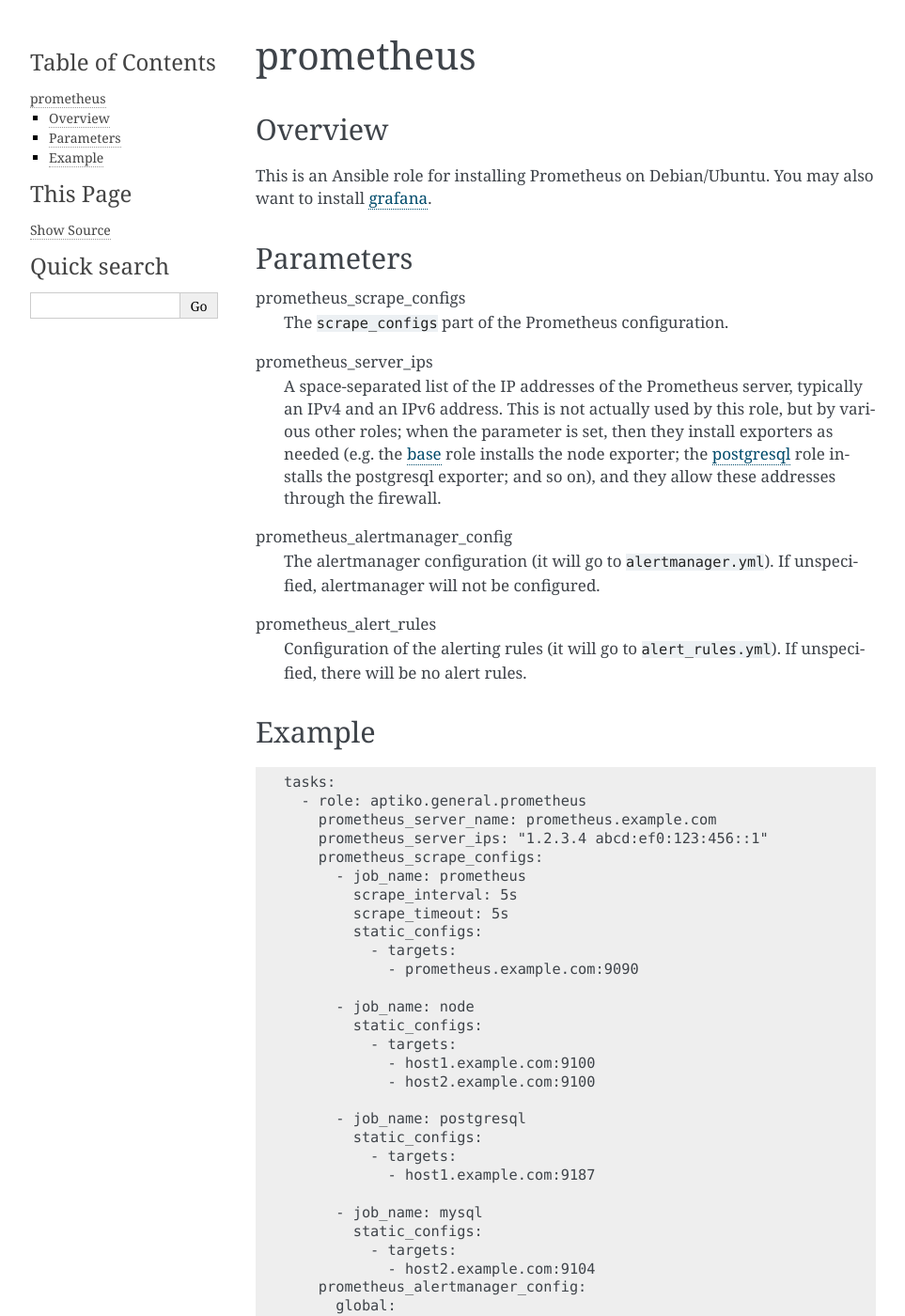
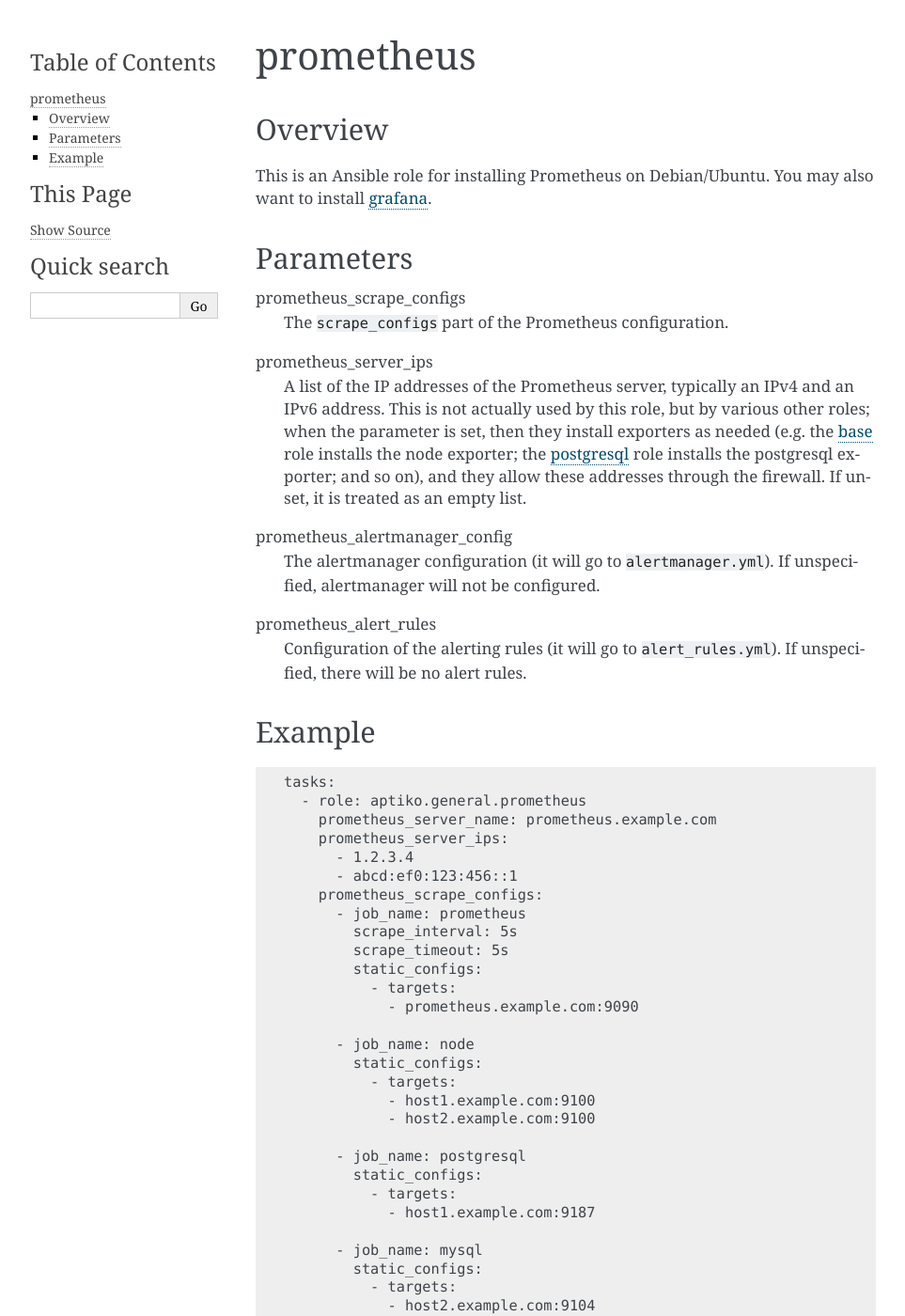
Before and after one commit to aptiko/aptiko.general, a Sphinx documentation site: the page built from docs/prometheus.rst, in a window 1280 px wide and 1400 px high. Shown: the whole window at 94% size, without its empty margins (148-1111 px from the left). Built offline with Sphinx 7.4.7, drawn with Linux system fonts in a browser that asks for light colours; some of the changed text lies outside the part shown.

Commit message:
Improve on prometheus_server_ips

```diff
--- a/docs/base.rst
+++ b/docs/base.rst
@@ -80,7 +80,7 @@
    default is ``true``. This has no effect unless
    :data:`base_setup_firewall` is ``true``.
 
-.. data:: base_prometheus_server_ips
+.. data:: prometheus_server_ips
 
    See the :ref:`prometheus` role.
 
--- a/docs/prometheus.rst
+++ b/docs/prometheus.rst
@@ -16,13 +16,13 @@
   The ``scrape_configs`` part of the Prometheus configuration.
 
 prometheus_server_ips
-  A space-separated list of the IP addresses of the Prometheus server,
-  typically an IPv4 and an IPv6 address. This is not actually used by
+  A list of the IP addresses of the Prometheus server, typically an IPv4
+  and an IPv6 address. This is not actually used by
   this role, but by various other roles; when the parameter is set, then
   they install exporters as needed (e.g. the :ref:`base` role installs
   the node exporter; the :ref:`postgresql` role installs the postgresql
   exporter; and so on), and they allow these addresses through the
-  firewall.
+  firewall. If unset, it is treated as an empty list.
 
 prometheus_alertmanager_config
   The alertmanager configuration (it will go to ``alertmanager.yml``). If
@@ -40,7 +40,9 @@
   tasks:
     - role: aptiko.general.prometheus
       prometheus_server_name: prometheus.example.com
-      prometheus_server_ips: "1.2.3.4 abcd:ef0:123:456::1"
+      prometheus_server_ips:
+        - 1.2.3.4
+        - abcd:ef0:123:456::1
       prometheus_scrape_configs:
         - job_name: prometheus
           scrape_interval: 5s
```
Also changed, not shown: 5 other files.
